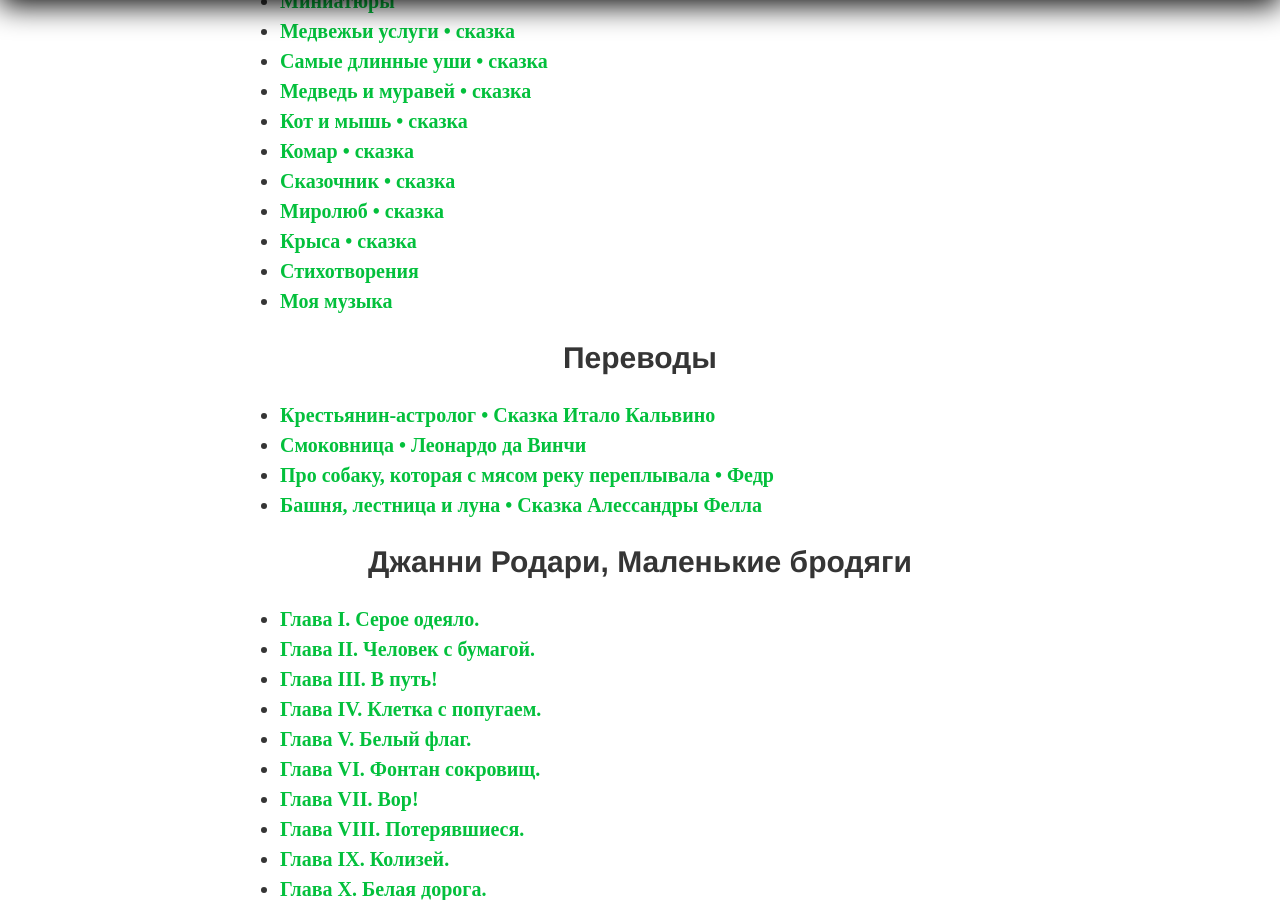
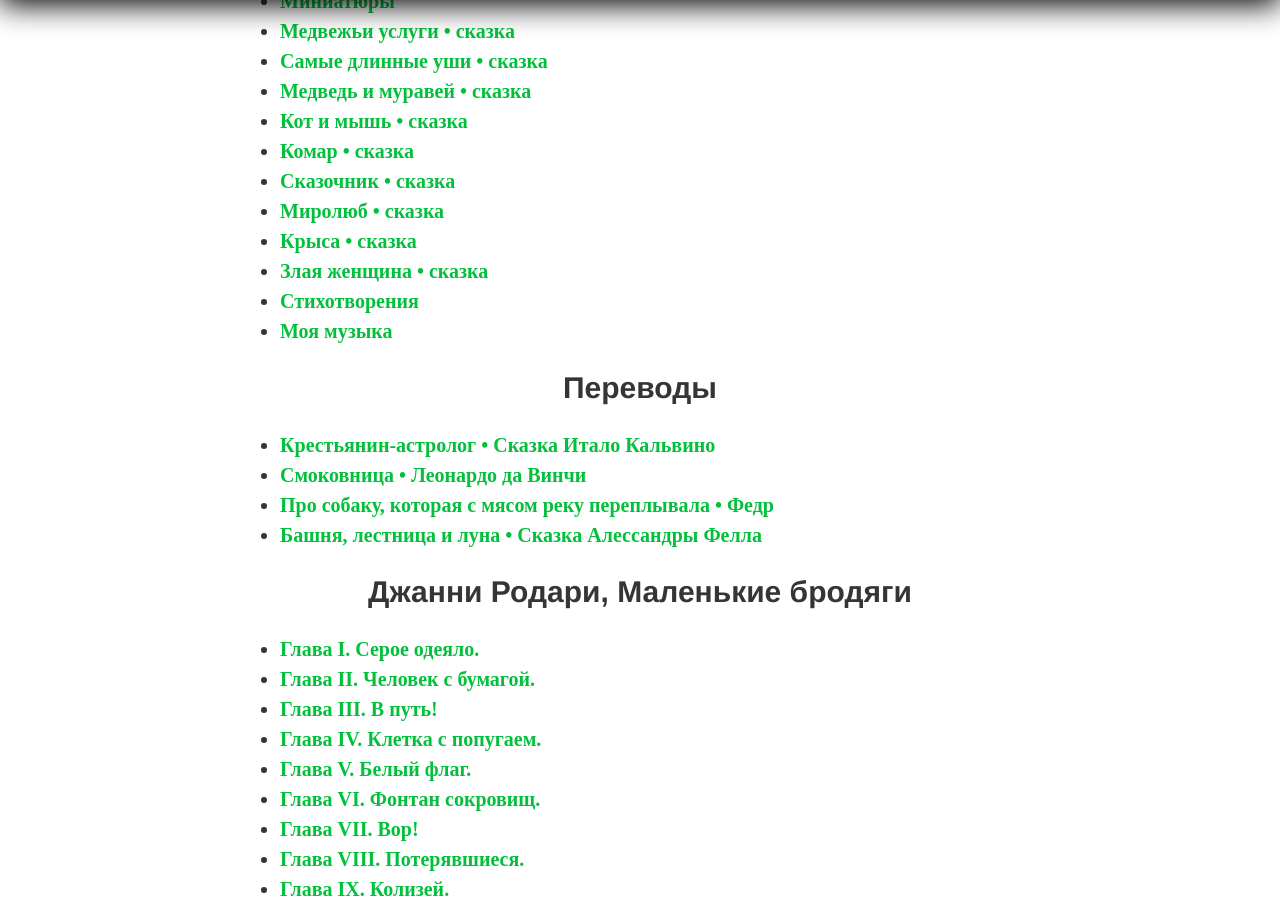
Before and after one commit to postolny/postolny.github.io, a Jekyll site: the page built from _pages/indice.html, in a window 1280 px wide and 900 px high, scrolled down 659 px. Built offline with Jekyll 4.4.1, drawn with Linux system fonts in a browser that asks for light colours.

Commit message:
Add files via upload

```diff
--- a/_data/indice.yml
+++ b/_data/indice.yml
@@ -25,6 +25,8 @@
         url: /mirolyub/
       - page: Крыса • сказка
         url: /krysa/
+      - page: Злая женщина • сказка
+        url: /zlaya-zhenshina/
       - page: Стихотворения
         url: /poesia/
       - page: Моя музыка
```
